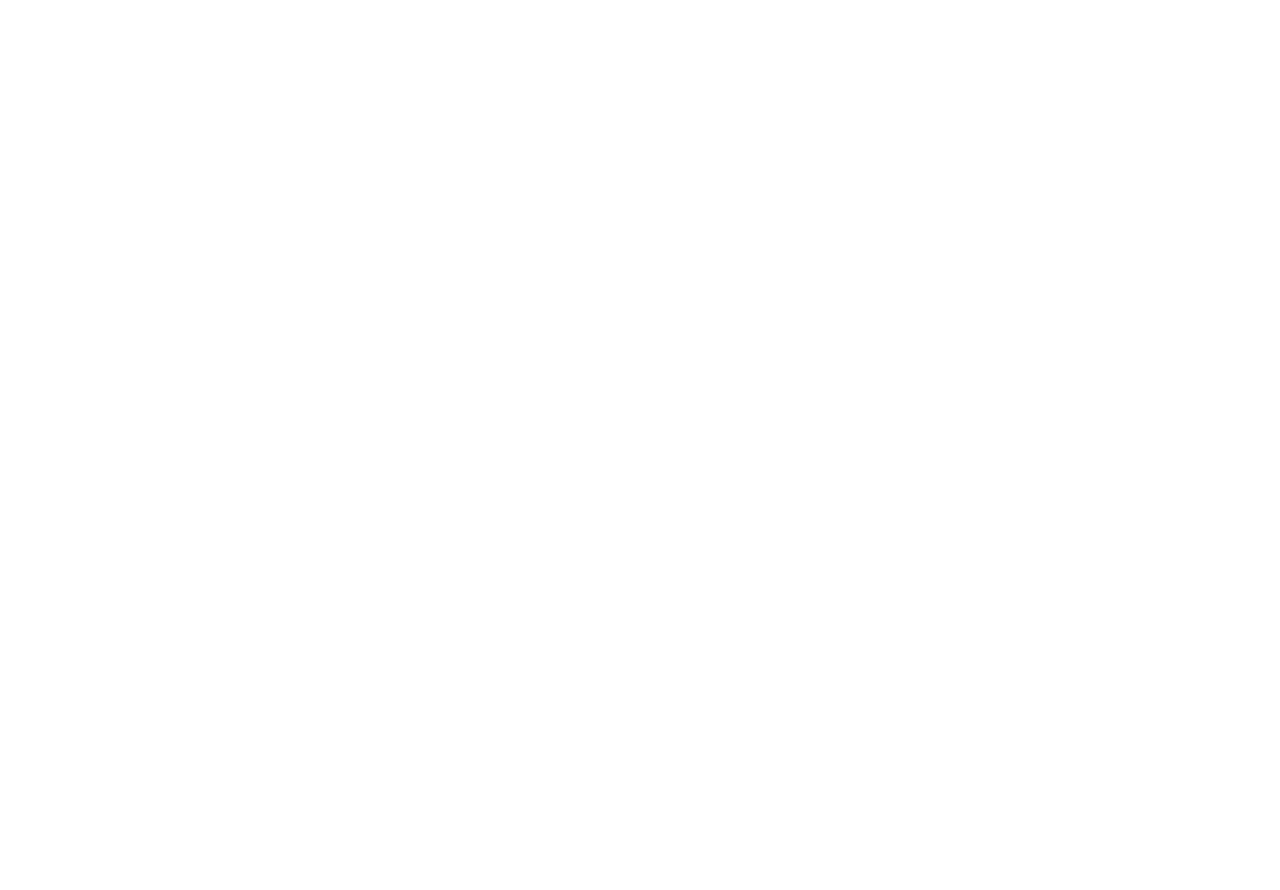
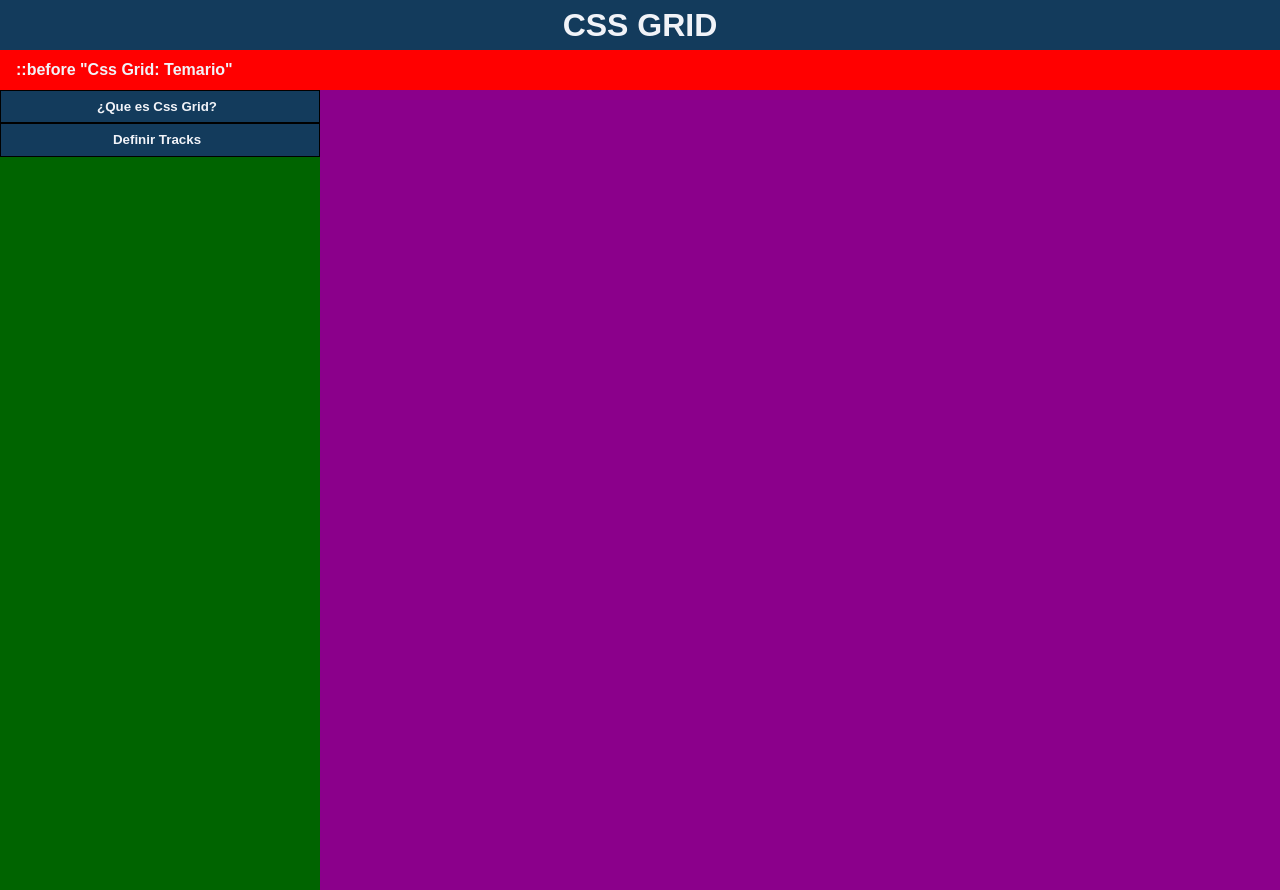
Before and after one commit to paulticona/Progrmando-Random, a PHP site: page /pages/cssGrid.html in a window 1280 px wide. Before the commit the page is empty. Before the commit the page ends 800 px from the top, so only its background shows below. Run offline with PHP 8.4, Linux system fonts and the light colour scheme.

Commit message:
Agregando contenido y cambios a Css Grid

```diff
--- a/pages/cssGrid.html
+++ b/pages/cssGrid.html
@@ -8,5 +8,31 @@
 </head>
 <body>
 
+    <header class="title-container">
+        <h1 class="title">CSS GRID</h1>
+    </header>
+
+    <section class="box-interactive-container">
+        <header class="interactive-header">
+            <h4 class="interactive-title">
+                ::before
+                "Css Grid: Temario"
+            </h4>
+        </header>
+        <div class="interactive-container">
+            <section class="lista-temario">
+                <div class="item-choice">
+                    <button type="button" class="button-mostrar">¿Que es Css Grid?</button>
+                </div>
+                <div class="item-choice">
+                    <button type="button" class="button-mostrar">Definir Tracks</button>
+                </div>
+            </section>
+
+            <div class="salida-temario">
+
+            </div>
+        </div>
+    </section>
 </body>
 </html>
--- a/styles/stylesCssGrid.css
+++ b/styles/stylesCssGrid.css
@@ -0,0 +1,65 @@
+*{
+    background-color: #133b5c;
+    box-sizing: border-box;
+    padding-left: 0;
+    margin-top: 0;
+    margin-bottom: 0;
+    margin-left: 0;
+}
+body{
+    margin: 0;
+}
+
+.title-container{
+    display: flex;
+    height: 50px;
+    justify-content: center;
+    align-items: center;
+}
+.title, .interactive-title, .button-mostrar{
+    color: #f1f3f8;
+    font-family: sans-serif;
+    font-weight: bold;
+}
+
+
+
+/*caja con temario interacctivo*/
+
+.box-interactive-container{
+    height: auto;
+    height: 100vh;
+    background: yellow;
+}
+.interactive-header{
+    display: flex;
+    height: 5%;
+    background: red;
+    align-items: center;
+}
+.interactive-title{
+    background: red;
+    margin-left: 1em;
+}
+.interactive-container{
+    display: grid;
+    height: 100vh;
+    background: darkcyan;
+    grid-template-columns: 25% 75%;
+}
+.lista-temario{
+
+    background: darkgreen;
+}
+.salida-temario{
+    background: darkmagenta;
+}
+.button-mostrar{
+    width: 100%;
+    border: 1px black solid;
+    height: 2.5em;
+
+}
+.button-mostrar:hover{
+    background: #1d2d50;
+}
```
Also changed, not shown: inicio.html (+0 -12 lines), styles/stylesCasosFlex.css (+0 -14 lines).
